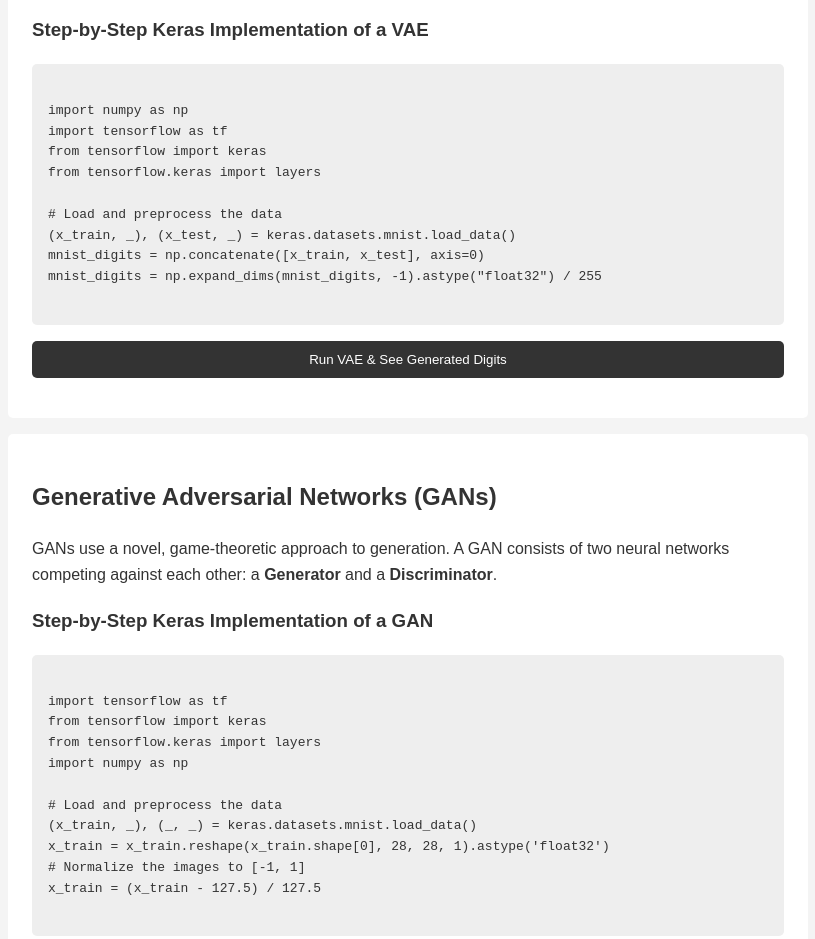
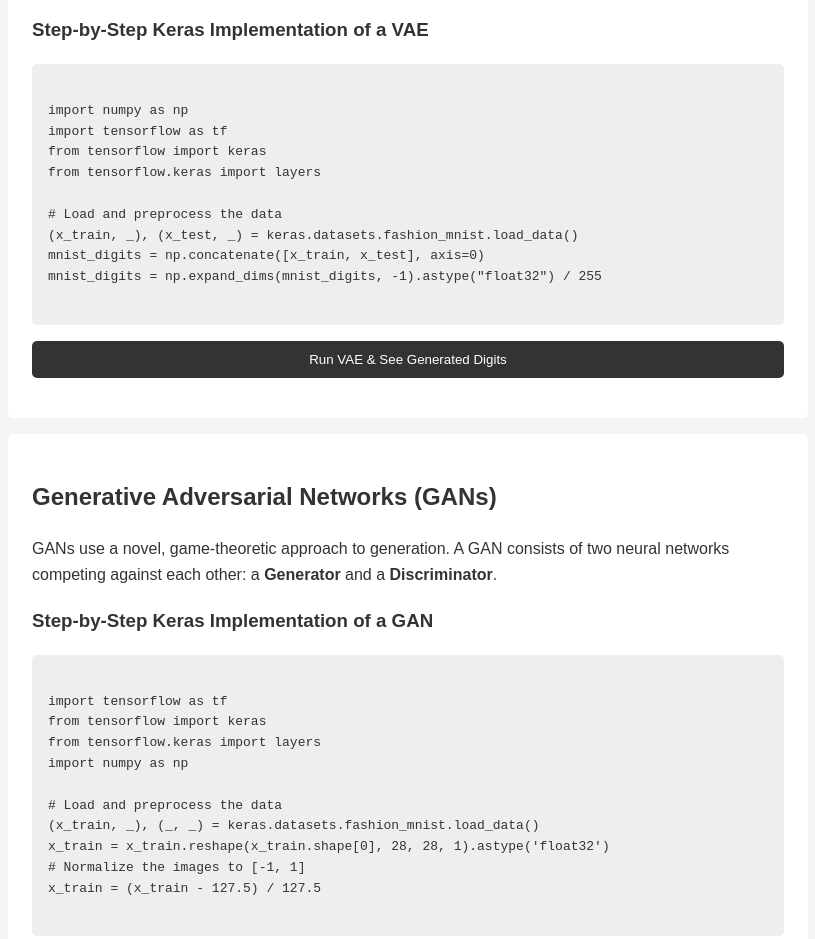
Before and after one commit to seferovramin7/AIEngineering-20, a plain HTML site: page index.html in a window 1280 px wide. Shown: the part 761-1700 px from the top of the page, without its empty margins (232-1047 px from the left). Drawn offline with Linux system fonts and the light colour scheme.

Commit message:
docs: homework + switch examples to Fashion-MNIST in index.html

```diff
--- a/index.html
+++ b/index.html
@@ -36,7 +36,7 @@ from tensorflow import keras
 from tensorflow.keras import layers
 
 # Load and preprocess the data
-(x_train, _), (x_test, _) = keras.datasets.mnist.load_data()
+(x_train, _), (x_test, _) = keras.datasets.fashion_mnist.load_data()
 mnist_digits = np.concatenate([x_train, x_test], axis=0)
 mnist_digits = np.expand_dims(mnist_digits, -1).astype("float32") / 255
                 </code></pre>
@@ -58,7 +58,7 @@ from tensorflow.keras import layers
 import numpy as np
 
 # Load and preprocess the data
-(x_train, _), (_, _) = keras.datasets.mnist.load_data()
+(x_train, _), (_, _) = keras.datasets.fashion_mnist.load_data()
 x_train = x_train.reshape(x_train.shape[0], 28, 28, 1).astype('float32')
 # Normalize the images to [-1, 1]
 x_train = (x_train - 127.5) / 127.5
```
Also changed, not shown: 1 other file.
